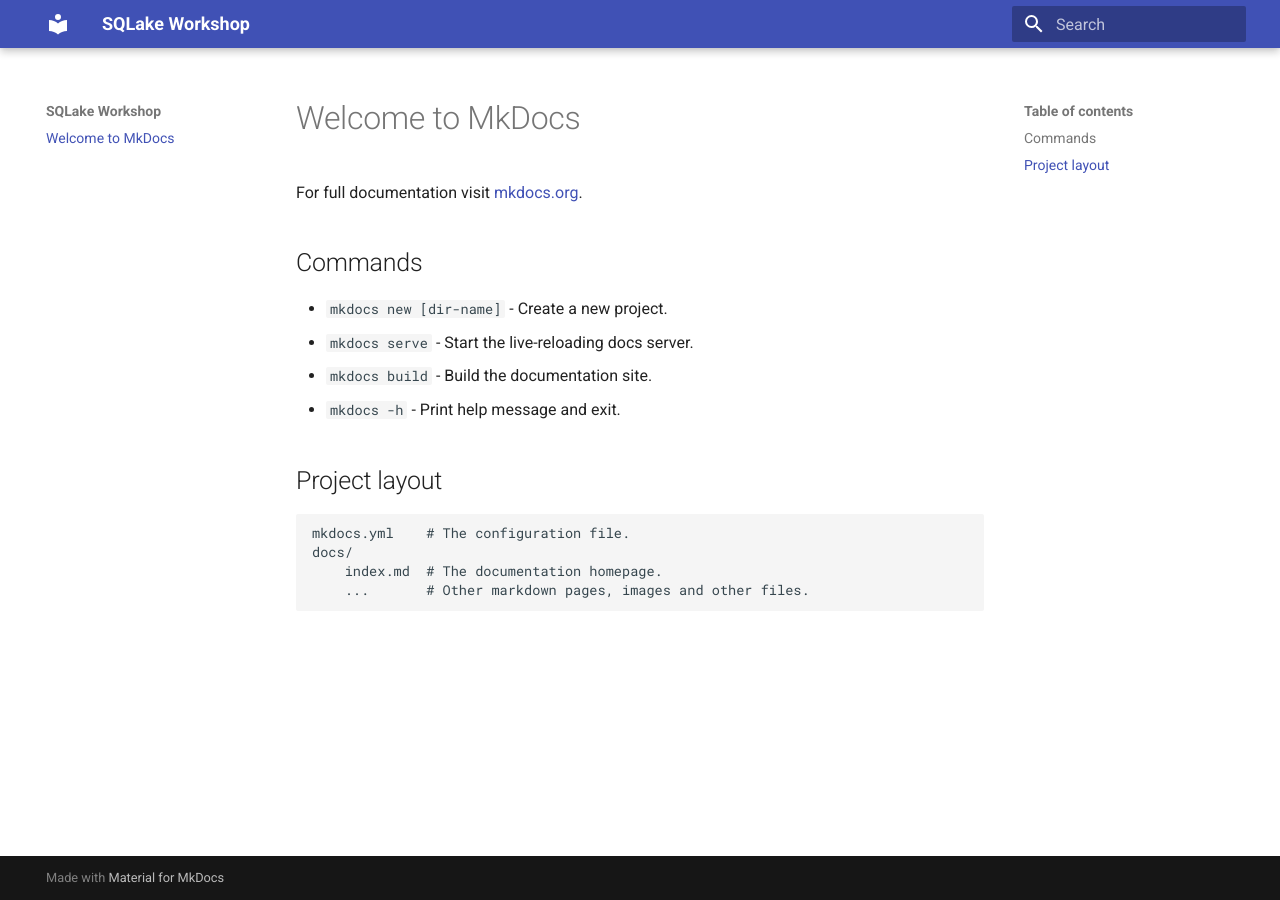
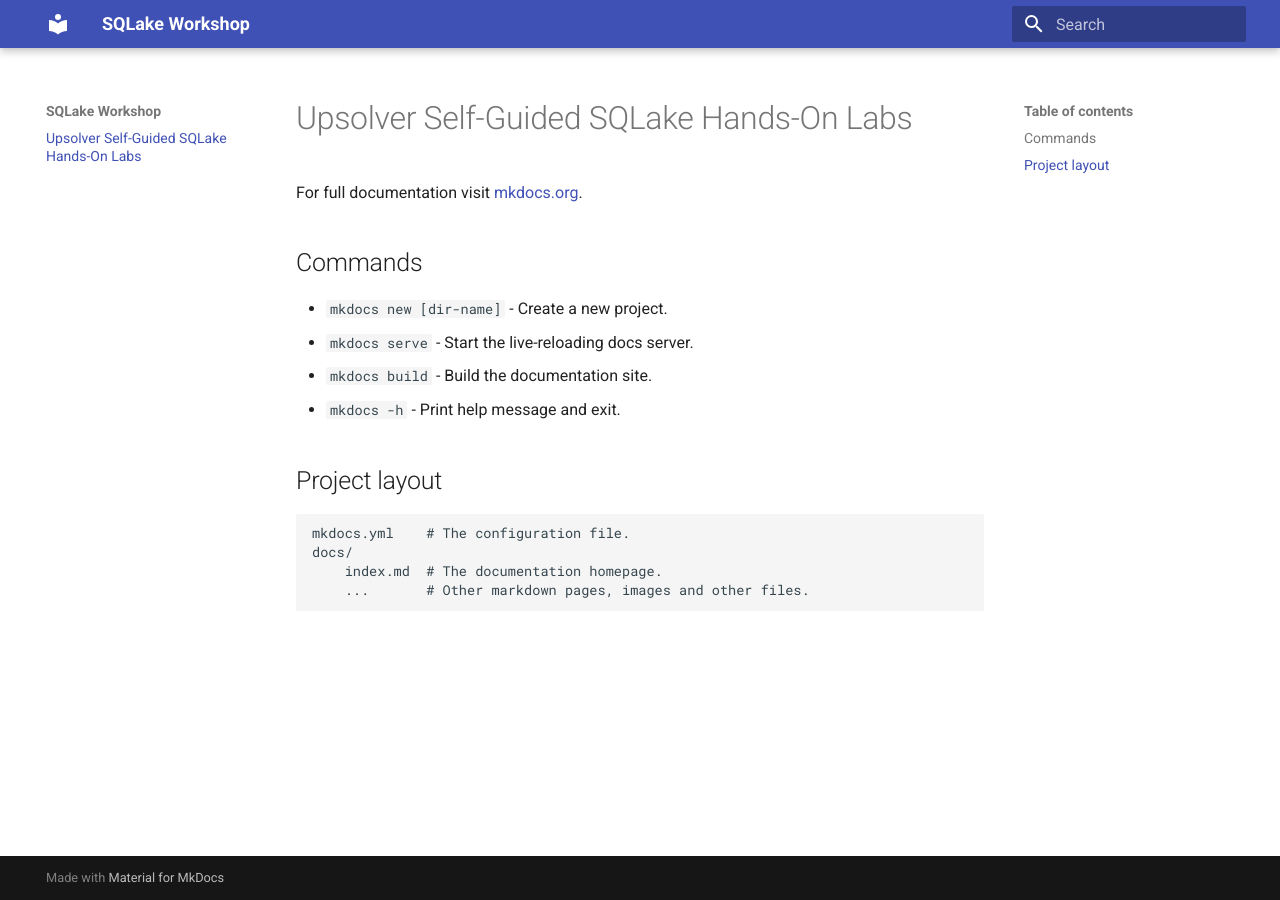
Before and after one commit to upsolver-sa/sqlake-workshop, an MkDocs documentation site: the page built from docs/index.md, in a window 1280 px wide. Built offline with MkDocs 1.6.1 and Material for MkDocs 9.7.7, drawn with Linux system fonts in a browser that asks for light colours.

Commit message:
Update index.md

```diff
--- a/docs/index.md
+++ b/docs/index.md
@@ -1,4 +1,4 @@
-# Welcome to MkDocs
+# Upsolver Self-Guided SQLake Hands-On Labs
 
 For full documentation visit [mkdocs.org](https://www.mkdocs.org).
 
```
